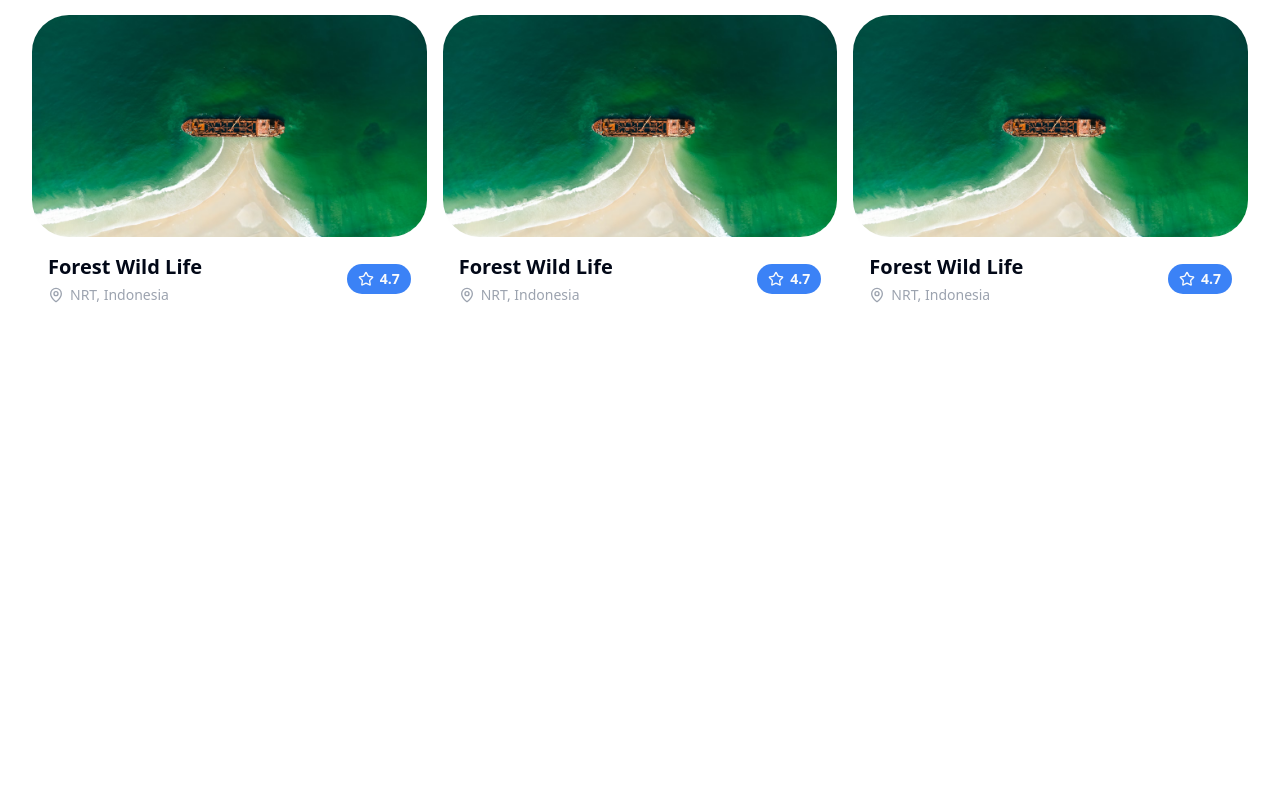
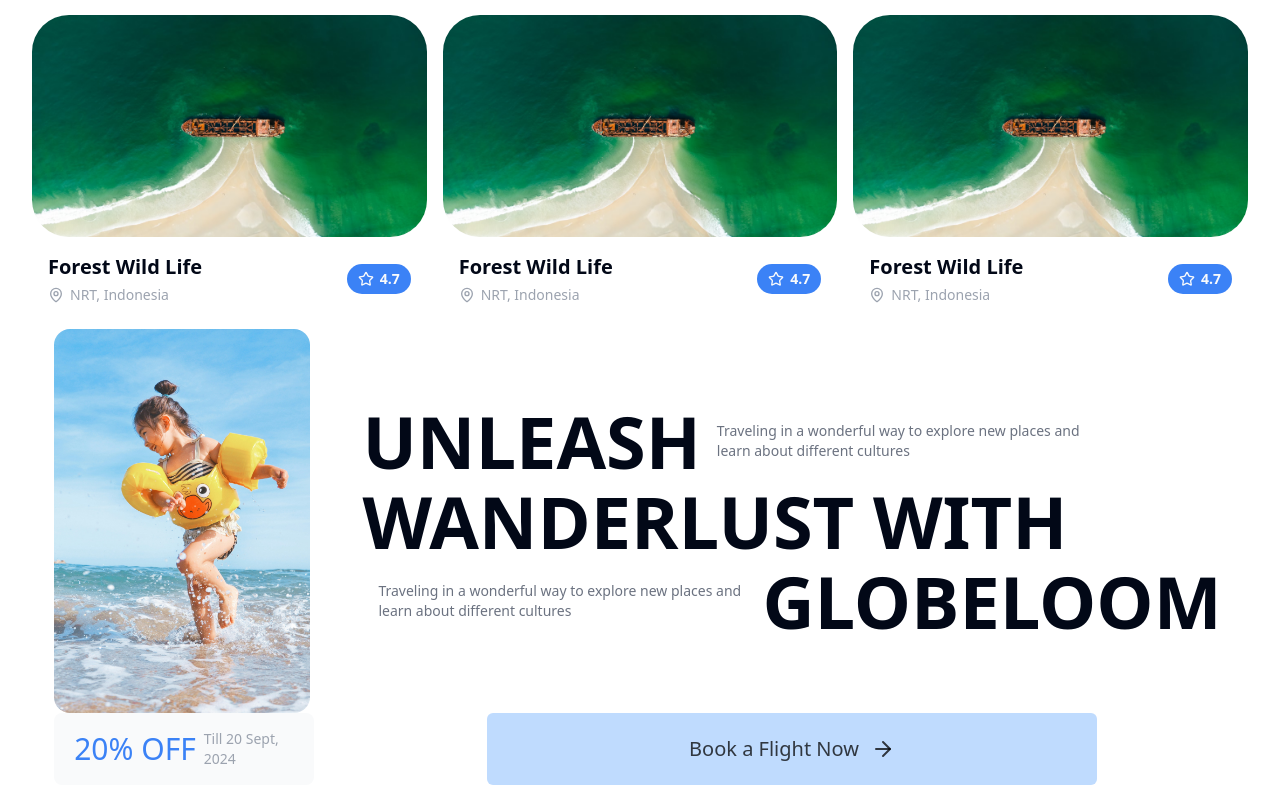
Before and after one commit to AvhiMaz/GlobeLoom, a React (Vite) app in the folder frontend/: page / in a window 1280 px wide. Shown: the part 205-990 px from the top of the page. Before the commit the page ends 800 px from the top, so only its background shows below. Built offline with nearby package versions, Linux system fonts and the light colour scheme.

Commit message:
Implement Last Section

```diff
--- /dev/null
+++ b/frontend/src/components/LastSection.tsx
@@ -0,0 +1,77 @@
+import { ArrowRight } from "lucide-react";
+import { Button } from "./ui/button";
+
+const LastSection = () => {
+  return (
+    <div className="grid grid-cols-12">
+      <div className="col-span-12 md:col-span-3 justify-self-center">
+        <img
+          src="beach.jpg"
+          alt="beach"
+          className="w-full md:w-64 h-96 object-cover md:object-[-195px] rounded-2xl"
+        />
+        <DiscountBanner percent="20" date="20 Sept, 2024" />
+      </div>
+      <div className="col-span-12 md:col-span-9 justify-self-center">
+        <div className="py-8 md:py-0 md:h-96 flex flex-col items-start justify-center gap-y-2">
+          <div className="flex items-center justify-between">
+            <h3 className="text-2xl xs:text-5xl lg:text-7xl font-semibold">
+              UNLEASH
+            </h3>
+            <p className="hidden xs:block max-w-[200px] lg:max-w-sm ml-4 font-medium text-sm text-gray-500">
+              Traveling in a wonderful way to explore new places and learn about
+              different cultures
+            </p>
+            <p className="block xs:hidden max-w-[200px] lg:max-w-sm ml-2 font-medium text-sm text-gray-500">
+              Traveling in a wonderful way
+            </p>
+          </div>
+          <h3 className="w-full text-2xl text-center xs:text-left xs:text-5xl lg:text-7xl font-semibold">
+            WANDERLUST WITH
+          </h3>
+          <div className="flex items-center justify-between">
+            <p className="hidden xs:block max-w-[200px] lg:max-w-sm pl-4 font-medium text-sm text-gray-500">
+              Traveling in a wonderful way to explore new places and learn about
+              different cultures
+            </p>
+            <p className="block xs:hidden max-w-[200px] lg:max-w-sm pl-4 font-medium text-sm text-gray-500 mr-1.5">
+              Traveling in a wonderful way
+            </p>
+            <h3 className="text-2xl xs:text-5xl lg:text-7xl font-semibold lg:ml-4">
+              GLOBELOOM
+            </h3>
+          </div>
+        </div>
+        <div className="flex items-center justify-center">
+          <BookFlightBtn />
+        </div>
+      </div>
+    </div>
+  );
+};
+export default LastSection;
+
+const DiscountBanner = ({
+  percent,
+  date,
+}: {
+  percent: string;
+  date: string;
+}) => {
+  return (
+    <div className="flex items-center justify-center gap-x-2 py-4 px-5 bg-gray-50 rounded-lg max-w-full">
+      <p className="text-blue-500 text-3xl">{percent}% OFF</p>
+      <p className="md:max-w-[90px] text-sm text-gray-400 font-medium">
+        Till {date}
+      </p>
+    </div>
+  );
+};
+
+const BookFlightBtn = () => {
+  return (
+    <Button className="w-full md:w-[calc(100%-250px)] bg-blue-200 text-black/75 text-lg xs:text-xl py-3 xs:py-9 hover:text-white/50 transition-all">
+      Book a Flight Now <ArrowRight className="ml-3" />
+    </Button>
+  );
+};
--- a/frontend/src/pages/Home.tsx
+++ b/frontend/src/pages/Home.tsx
@@ -1,5 +1,6 @@
 // import LandingPage from "@/components/Landing";
 import ImageSlider from "@/components/Carousel";
+import LastSection from "@/components/LastSection";
 import Navbar from "@/components/Navbar";
 
 export default function Home() {
@@ -7,6 +8,7 @@
     <div className="container max-xs:px-2">
       <Navbar />
       <ImageSlider />
+      <LastSection />
       {/* <LandingPage /> */}
     </div>
   );
```
Also changed, not shown: frontend/public/beach.jpg (added).
